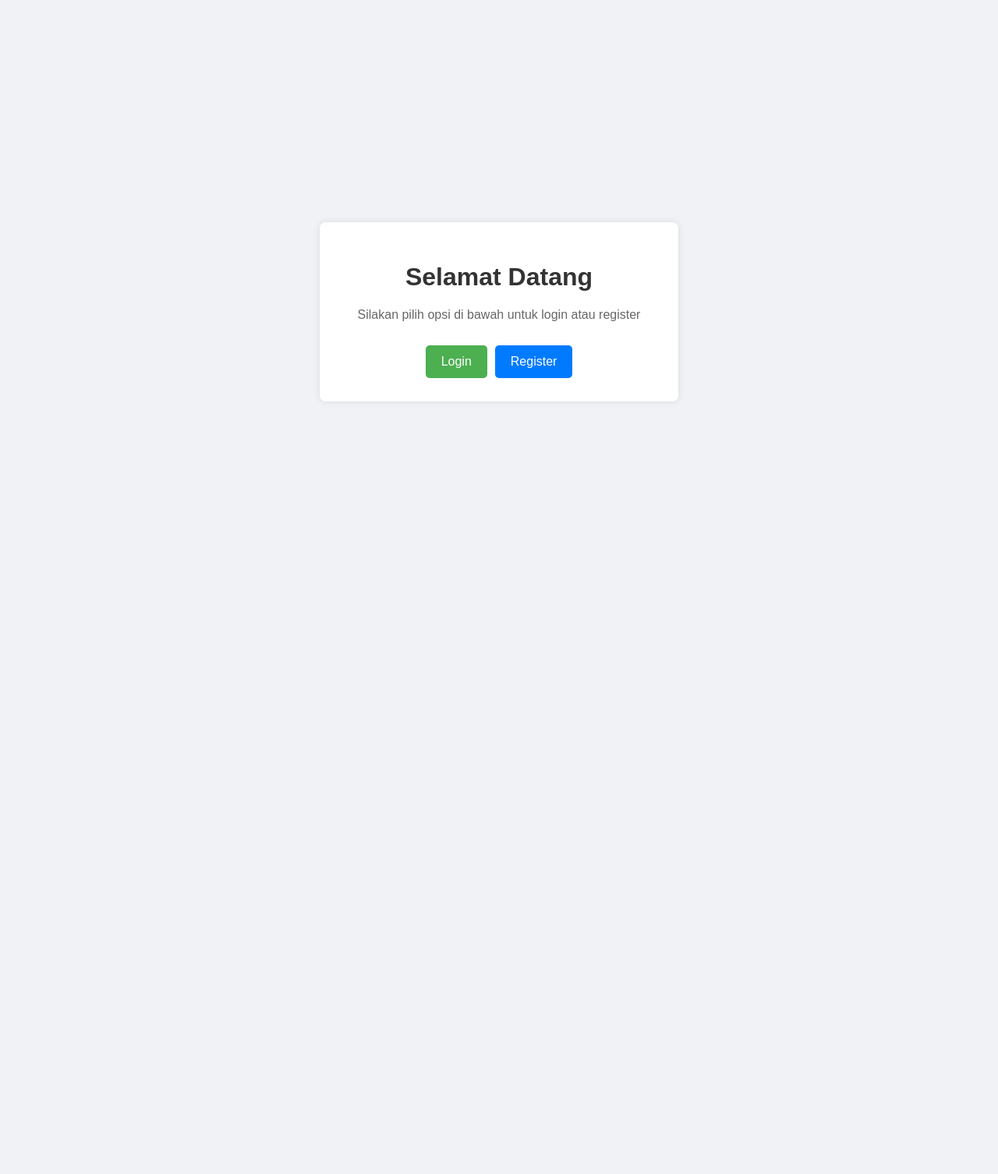
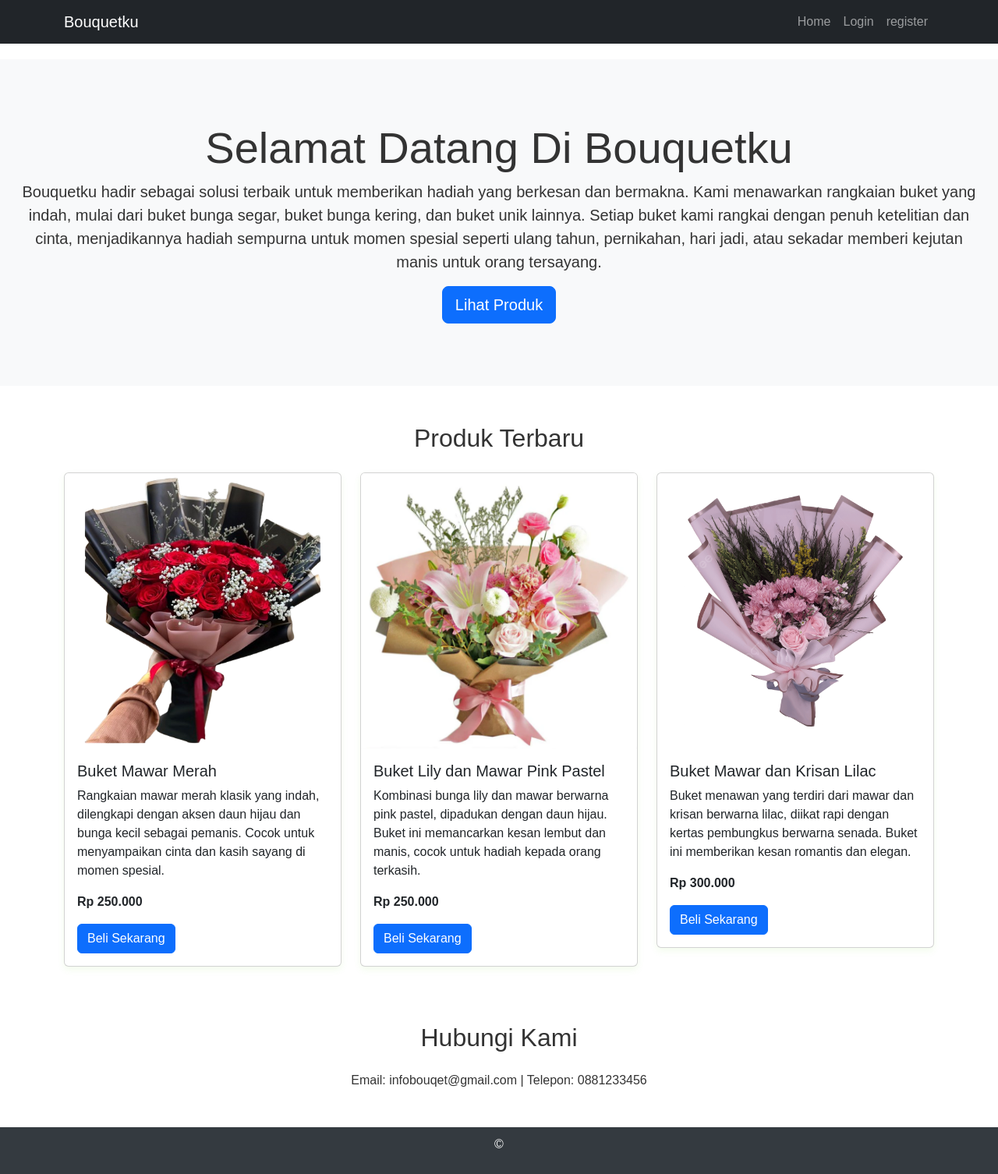
Before and after one commit to islatun/-tugas-elearning-web-, a plain HTML site: page tugas elearning web/index.html in a window 1280 px wide. Shown: the whole page at 78% size. Before the commit the page ends 800 px from the top, so only its background shows below. Drawn offline with nearby package versions, Linux system fonts and the light colour scheme.

Commit message:
Add files via upload
Ganti

```diff
--- a/tugas elearning web/index.html
+++ b/tugas elearning web/index.html
@@ -1,85 +1,129 @@
 <!DOCTYPE html>
-<html lang="en">
+<html lang="id">
 <head>
     <meta charset="UTF-8">
     <meta name="viewport" content="width=device-width, initial-scale=1.0">
-    <title>Halaman Utama</title>
+    <title>Website Penjual</title>
+    <link href="https://cdn.jsdelivr.net/npm/bootstrap@5.3.0/dist/css/bootstrap.min.css" rel="stylesheet">
     <style>
+        /* Gaya tambahan */
         body {
             font-family: Arial, sans-serif;
-            margin: 0;
-            padding: 0;
-            display: flex;
-            flex-direction: column;
-            align-items: center;
-            justify-content: center;
-            height: 100vh;
-            background-color: #f0f2f5;
+            color: #333;
+        }
+
+        .navbar {
+            margin-bottom: 20px;
+        }
+
+        .jumbotron {
+            padding: 5rem 1rem;
+            background-color: #f8f9fa;
             text-align: center;
         }
 
-        .container {
-            background-color: white;
-            padding: 30px;
-            border-radius: 8px;
-            box-shadow: 0 0 10px rgba(0, 0, 0, 0.1);
-            max-width: 400px;
+        .product-card {
+            box-shadow: 0px 4px 8px rgba(136, 221, 80, 0.1);
+            transition: transform 0.3s;
+        }
+
+        .product-card:hover {
+            transform: scale(1.05);
+        }
+
+        footer {
+            background-color: #343a40;
+            color: white;
+            text-align: center;
+            padding: 10px;
+            position: relative;
+            bottom: 0;
             width: 100%;
         }
 
-        h1 {
-            color: #333;
-        }
-
-        p {
-            color: #666;
-            font-size: 16px;
-            margin-bottom: 30px;
-        }
-
-        .button-container {
-            display: flex;
-            gap: 10px;
-            justify-content: center;
-        }
-
-        .button-container a {
-            text-decoration: none;
-            padding: 12px 20px;
-            border-radius: 5px;
-            color: white;
-            font-size: 16px;
-            transition: background-color 0.3s;
-        }
-
-        .login-btn {
-            background-color: #4CAF50;
-        }
-
-        .login-btn:hover {
-            background-color: #45a049;
-        }
-
-        .register-btn {
-            background-color: #007BFF;
-        }
-
-        .register-btn:hover {
-            background-color: #0069d9;
-        }
     </style>
 </head>
 <body>
 
-    <div class="container">
-        <h1>Selamat Datang</h1>
-        <p>Silakan pilih opsi di bawah untuk login atau register</p>
+    <!-- Navbar -->
+    <nav class="navbar navbar-expand-lg navbar-dark bg-dark">
+        <div class="container">
+            <a class="navbar-brand" href="#">Bouquetku</a>
+            <button class="navbar-toggler" type="button" data-bs-toggle="collapse" data-bs-target="#navbarNav" aria-controls="navbarNav" aria-expanded="false" aria-label="Toggle navigation">
+                <span class="navbar-toggler-icon"></span>
+            </button>
+            <div class="collapse navbar-collapse" id="navbarNav">
+                <ul class="navbar-nav ms-auto">
+                    <li class="nav-item"><a class="nav-link" href="#">Home</a></li>
+                    <li class="nav-item"><a class="nav-link" href="indexlogin.html">Login</a></li>
+                    <li class="nav-item"><a class="nav-link" href="register.html">register</a></li>
+                </ul>
+            </div>
+        </div>
+    </nav>
 
-        <div class="button-container">
-            <a href="indexlogin.html" class="login-btn">Login</a>
-            <a href="register.html" class="register-btn">Register</a>
-        </div>
+    <!-- Jumbotron -->
+    <div class="jumbotron">
+        <h1 class="display-4">Selamat Datang Di Bouquetku</h1>
+        <p class="lead">Bouquetku hadir sebagai solusi terbaik untuk memberikan hadiah yang berkesan dan bermakna. Kami menawarkan rangkaian buket yang indah, mulai dari buket bunga segar, buket bunga kering, dan buket unik lainnya. Setiap buket kami rangkai dengan penuh ketelitian dan cinta, menjadikannya hadiah sempurna untuk momen spesial seperti ulang tahun, pernikahan, hari jadi, atau sekadar memberi kejutan manis untuk orang tersayang.</p>
+        <a class="btn btn-primary btn-lg" href="#products" role="button">Lihat Produk</a>
     </div>
 
+    <!-- Produk -->
+    <section id="products" class="container my-5">
+        <h2 class="text-center mb-4">Produk Terbaru</h2>
+        <div class="row">
+            <!-- Kartu produk pertama -->
+            <div class="col-md-4 mb-4">
+                <div class="card product-card">
+                    <img src="bunga1.jpg.png" class="card-img-top" alt="Produk 1">
+                    <div class="card-body">
+                        <h5 class="card-title">Buket Mawar Merah</h5>
+                        <p class="card-text">Rangkaian mawar merah klasik yang indah, dilengkapi dengan aksen daun hijau dan bunga kecil sebagai pemanis. Cocok untuk menyampaikan cinta dan kasih sayang di momen spesial.</p>
+                        <p class="card-text fw-bold">Rp 250.000</p>
+                        <a href="#" class="btn btn-primary">Beli Sekarang</a>
+                    </div>
+                </div>
+            </div>
+            <!-- Kartu produk kedua -->
+            <div class="col-md-4 mb-4">
+                <div class="card product-card">
+                    <img src="bunga2.jpg.jpg" class="card-img-top" alt="Produk 2">
+                    <div class="card-body">
+                        <h5 class="card-title">Buket Lily dan Mawar Pink Pastel</h5>
+                        <p class="card-text">Kombinasi bunga lily dan mawar berwarna pink pastel, dipadukan dengan daun hijau. Buket ini memancarkan kesan lembut dan manis, cocok untuk hadiah kepada orang terkasih.</p>
+                        <p class="card-text fw-bold">Rp 250.000</p>
+                        <a href="#" class="btn btn-primary">Beli Sekarang</a>
+                    </div>
+                </div>
+            </div>
+            <!-- Kartu produk ketiga -->
+            <div class="col-md-4 mb-4">
+                <div class="card product-card">
+                    <img src="bunga3.jpg.png" class="card-img-top" alt="Produk 3">
+                    <div class="card-body">
+                        <h5 class="card-title">Buket Mawar dan Krisan Lilac</h5>
+                        <p class="card-text">Buket menawan yang terdiri dari mawar dan krisan berwarna lilac, diikat rapi dengan kertas pembungkus berwarna senada. Buket ini memberikan kesan romantis dan elegan.</p>
+                        <p class="card-text fw-bold">Rp 300.000</p>
+                        <a href="#" class="btn btn-primary">Beli Sekarang</a>
+                    </div>
+                </div>
+            </div>
+        </div>
+    </section>
+
+    <!-- Kontak -->
+    <section id="contact" class="container my-5">
+        <h2 class="text-center mb-4">Hubungi Kami</h2>
+        <p class="text-center">Email: infobouqet@gmail.com | Telepon: 0881233456</p>
+    </section>
+
+    <!-- Footer -->
+    <footer>
+        <p>&copy;</p>
+    </footer>
+
+    <!-- Bootstrap JS -->
+    <script src="https://cdn.jsdelivr.net/npm/bootstrap@5.3.0/dist/js/bootstrap.bundle.min.js"></script>
 </body>
 </html>
```
Also changed, not shown: tugas elearning web/indexlogin.html (+5 -5 lines), tugas elearning web/register.html (+2 -2 lines), tugas elearning web/bunga1.jpg.png (added), tugas elearning web/bunga2.jpg.jpg (added), tugas elearning web/bunga3.jpg.png (added).
